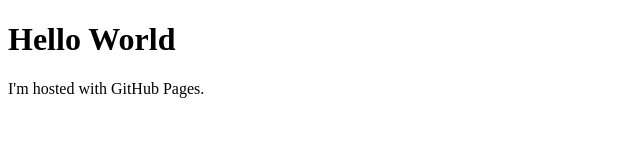
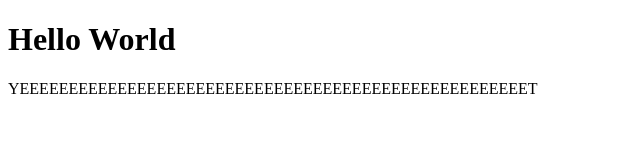
Before and after one commit to Zuberite/Zuberite.github.io, a plain HTML site: page index.html in a window 1280 px wide. Shown: the whole page, without its empty margins (0-640 px from the left). Drawn offline with Linux system fonts and the light colour scheme.

Commit message:
Update index.html

```diff
--- a/index.html
+++ b/index.html
@@ -2,6 +2,6 @@
 <html>
 <body>
 <h1>Hello World</h1>
-<p>I'm hosted with GitHub Pages.</p>
+<p>YEEEEEEEEEEEEEEEEEEEEEEEEEEEEEEEEEEEEEEEEEEEEEEEEEEEET</p>
 </body>
 </html>
```
